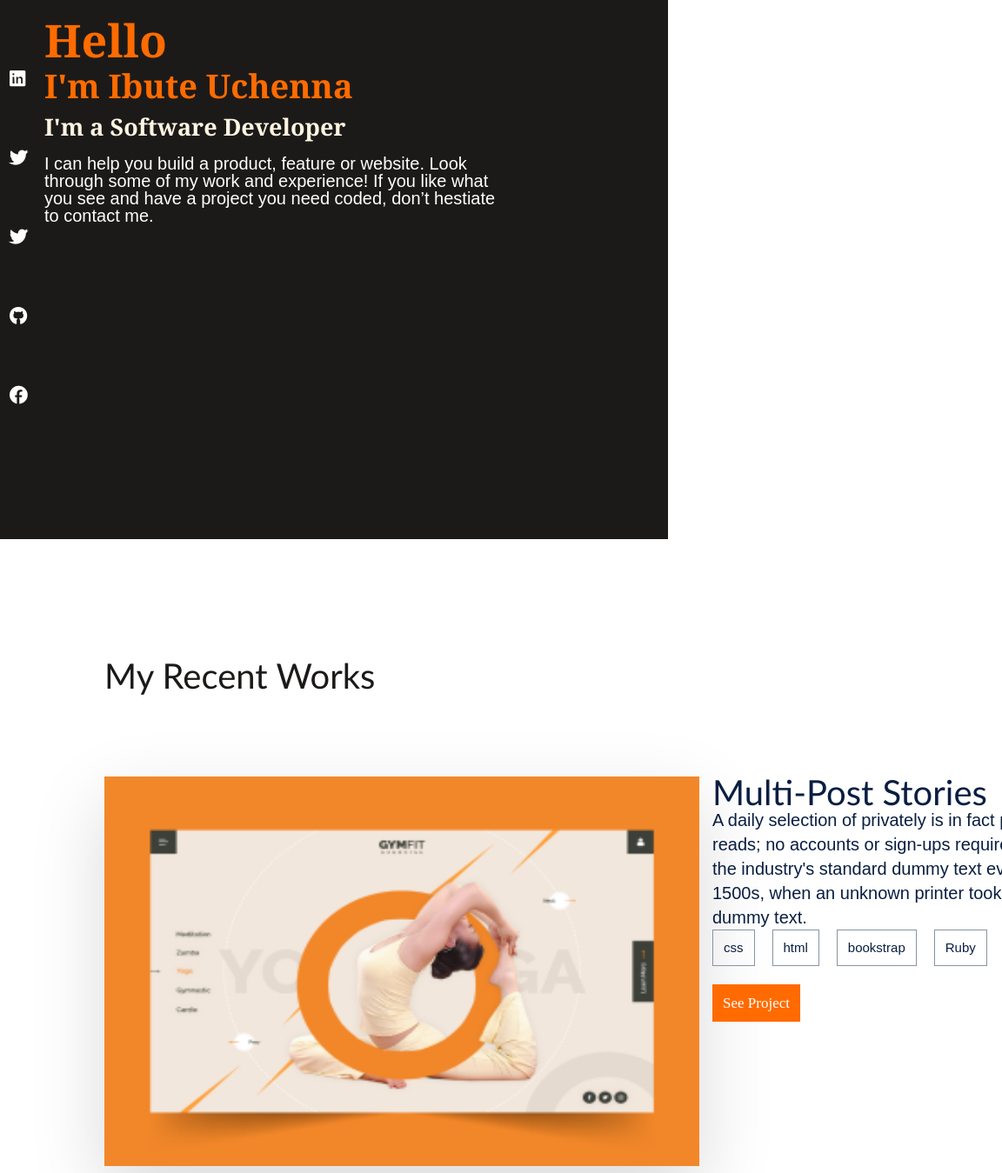
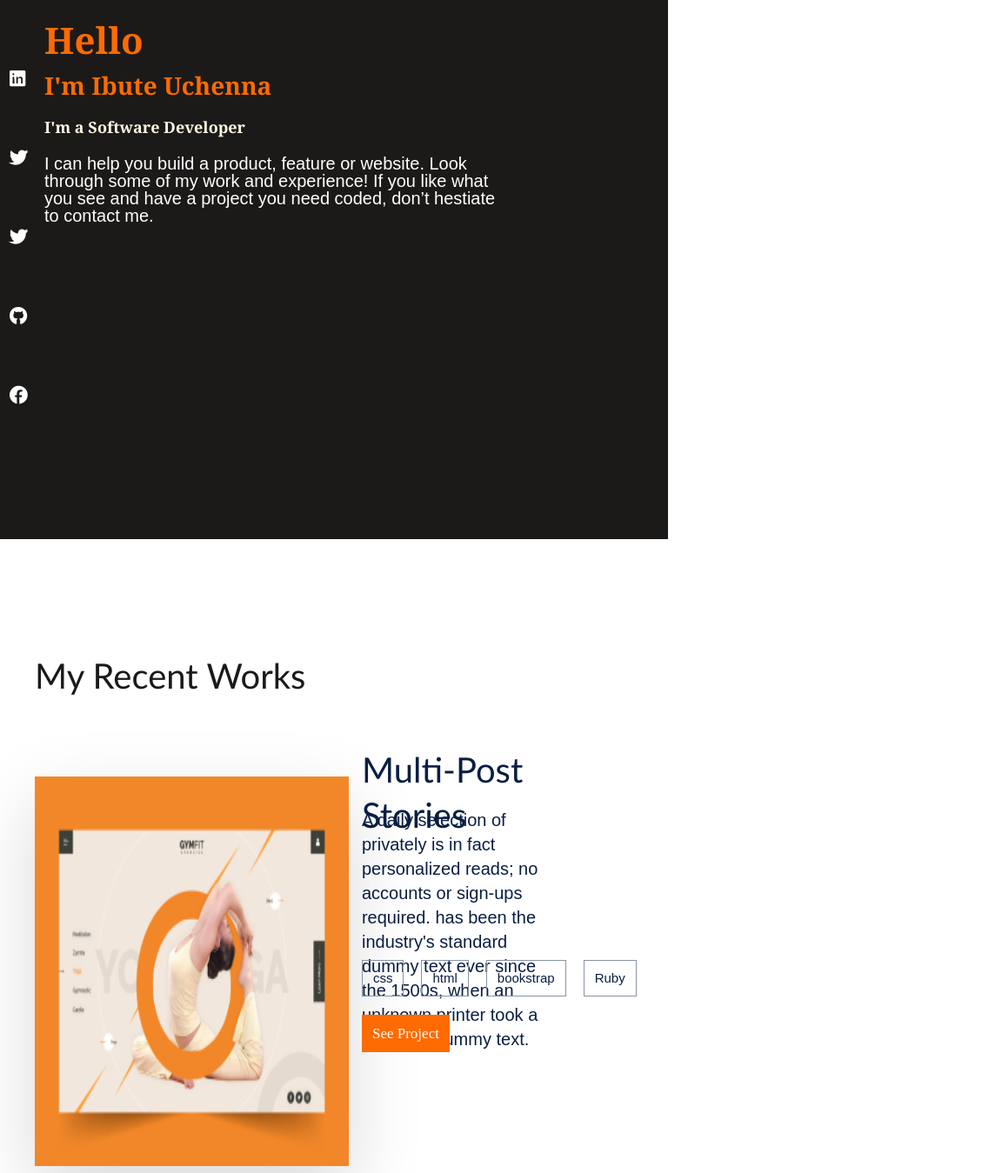
Before and after one commit to Uchenna-ibute/Portfolio, a website: page index.html in a window 768 px wide. Shown: the part 200-1549 px from the top of the page at 87% size, 1152 px wide, since content can reach past the window. Drawn offline with Linux system fonts and the light colour scheme.

Commit message:
holiday corrections

```diff
--- a/style.css
+++ b/style.css
@@ -194,7 +194,6 @@ body {
 .work {
   background-color: #fff;
   padding: 120px;
-
 }
 
 .work-title1 {
@@ -465,7 +464,7 @@ body {
 }
 
 .cont {
-  padding: 3.5rem 0rem;
+  padding: 3.5rem 0;
 }
 
 .contact-text {
@@ -760,7 +759,6 @@ input[type="submit"]:disabled {
     font-size: 15px;
   }
 
-
   .section1 {
     gap: 10px;
     padding-left: 5px;
@@ -828,6 +826,7 @@ input[type="submit"]:disabled {
 
   .imge-img {
     margin-top: 35px;
+    width: 55vw;
   }
 
   .imge-txt {
@@ -836,7 +835,7 @@ input[type="submit"]:disabled {
   }
 
   .work1-img {
-    width: 684px;
+    width: 47vw;
     height: 448px;
     box-shadow: 0 1.5rem 4rem rgb(0 0 0 / 15%);
     transition: transform 0.3s;
@@ -855,13 +854,14 @@ input[type="submit"]:disabled {
   }
 
   .work1-para {
-    width: 448px;
+    width: 30vw;
     height: 140px;
     font-family: Arial, Helvetica, sans-serif;
     font-style: normal;
     font-weight: 400;
     font-size: 20px;
     line-height: 28px;
+    margin-bottom: 35px;
   }
 
   .work1-list li {
@@ -889,6 +889,7 @@ input[type="submit"]:disabled {
     flex-direction: column;
     gap: 15px;
   }
+
   .oneg {
     display: flex;
     gap: 15px;
@@ -981,7 +982,7 @@ input[type="submit"]:disabled {
 
   .lang {
     flex-direction: row;
-    gap: 25%;
+    gap: 15%;
     align-items: initial;
     padding: 15% 0;
     padding-right: 130px;
@@ -1086,7 +1087,6 @@ input[type="submit"]:disabled {
 }
 
 @media screen and (max-width: 768px) {
-
   .lo {
     font-size: 17px;
     width: 90px;
@@ -1096,13 +1096,13 @@ input[type="submit"]:disabled {
 
   .main {
     display: block;
-    font-size: 52px;
+    font-size: 42px;
     line-height: 52px;
   }
 
   .sub {
     display: block;
-    font-size: 38px;
+    font-size: 28px;
     line-height: 52px;
   }
 
@@ -1133,7 +1133,7 @@ input[type="submit"]:disabled {
   }
 
   .title {
-    font-size: 27px;
+    font-size: 18px;
     margin-bottom: 10px;
   }
 
@@ -1157,7 +1157,16 @@ input[type="submit"]:disabled {
     display: none;
   }
 
-  .cont{
+  .work {
+    padding: 120px 40px;
+  }
+
+  .work2-para {
+    width: 295px;
+    height: 87px;
+  }
+
+  .cont {
     padding: 3.5rem 64px;
   }
 
```
